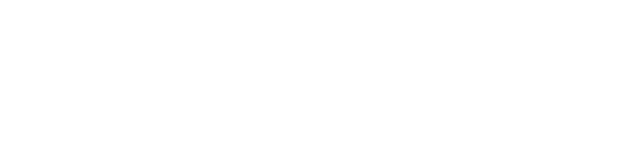
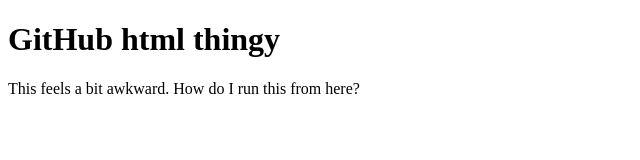
Before and after one commit to AzInAr/project, a plain HTML site: page index.html in a window 1280 px wide. Shown: the whole page, without its empty margins (0-640 px from the left). Drawn offline with Linux system fonts and the light colour scheme.

Commit message:
Update index.html

```diff
--- a/index.html
+++ b/index.html
@@ -1,4 +1,5 @@
 <!DOCTYPE html>
 <html>
-
+  <h1>GitHub html thingy</h1>
+  <p>This feels a bit awkward. How do I run this from here?</p>
 </html>
```
